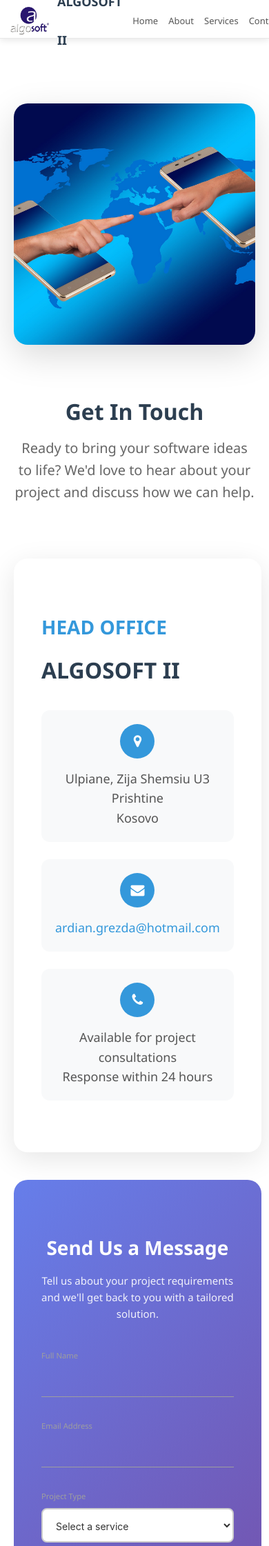
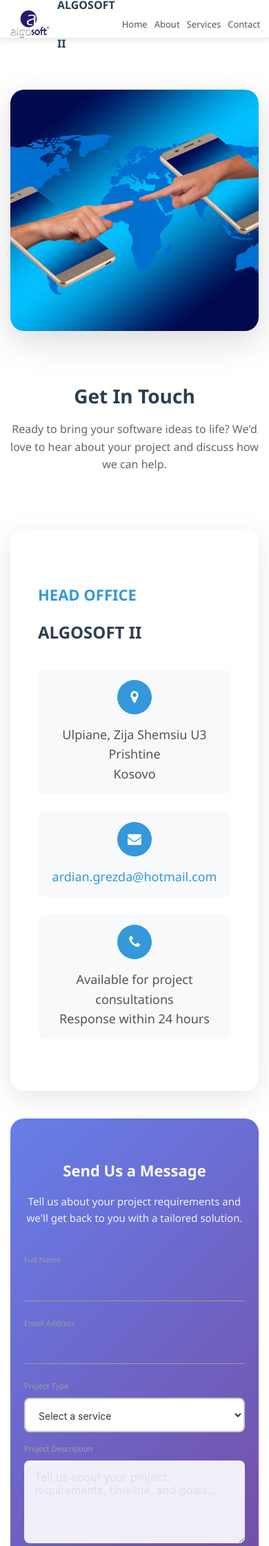
Before and after one commit to ardiangrezda/algosoft, a Django app: page /en/contact/ in a window 390 px wide. Shown: the top 2242 px of the page at 69% size. Run offline with Django 3.2, Linux system fonts and the light colour scheme.

Commit message:
Improve mobile responsiveness for navigation, software services page and contact page

```diff
--- a/main/templates/contact.html
+++ b/main/templates/contact.html
@@ -355,6 +355,46 @@ select.form-input:focus {
         text-align: center;
     }
 }
+
+@media (max-width: 480px) {
+    .contact-container {
+        padding: 60px 15px;
+    }
+
+    .contact-title {
+        font-size: 28px;
+    }
+
+    .contact-subtitle {
+        font-size: 16px;
+        margin-bottom: 40px;
+    }
+
+    .form-title, .office-title {
+        font-size: 22px;
+    }
+
+    .company-name {
+        font-size: 24px;
+    }
+
+    .contact-item {
+        padding: 15px;
+    }
+
+    .form-group {
+        margin-bottom: 15px;
+    }
+
+    .nav-btn {
+        width: 100%;
+        margin-bottom: 10px;
+    }
+
+    .contact-form {
+        padding: 30px 20px;
+    }
+}
 </style>
 
 <div class="contact-container">
--- a/main/templates/top.html
+++ b/main/templates/top.html
@@ -140,16 +140,30 @@
 }
 
 @media (max-width: 480px) {
+    .navbar-container {
+        height: 70px;
+    }
+
     .nav-item {
-        margin-left: 15px;
+        margin-left: 10px;
     }
 
     .nav-link {
         font-size: 13px;
+        padding: 4px 0;
     }
 
     .brand-text {
-        font-size: 18px;
+        font-size: 16px;
+    }
+
+    .language-switcher {
+        margin-left: 10px;
+    }
+
+    .language-btn img {
+        width: 20px;
+        height: 20px;
     }
 }
 
```
Also changed, not shown: main/templates/services software.html (+32 -1 lines).
